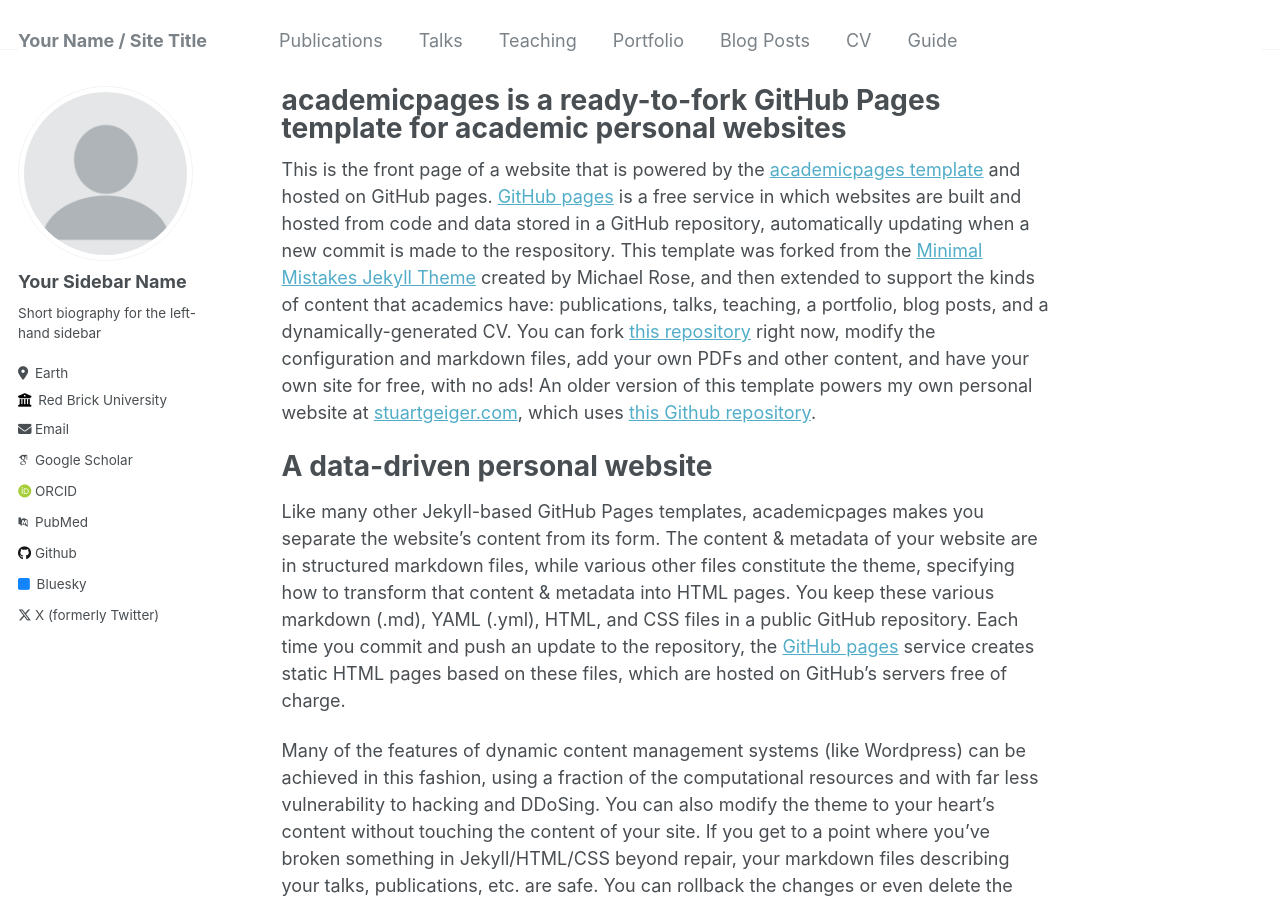
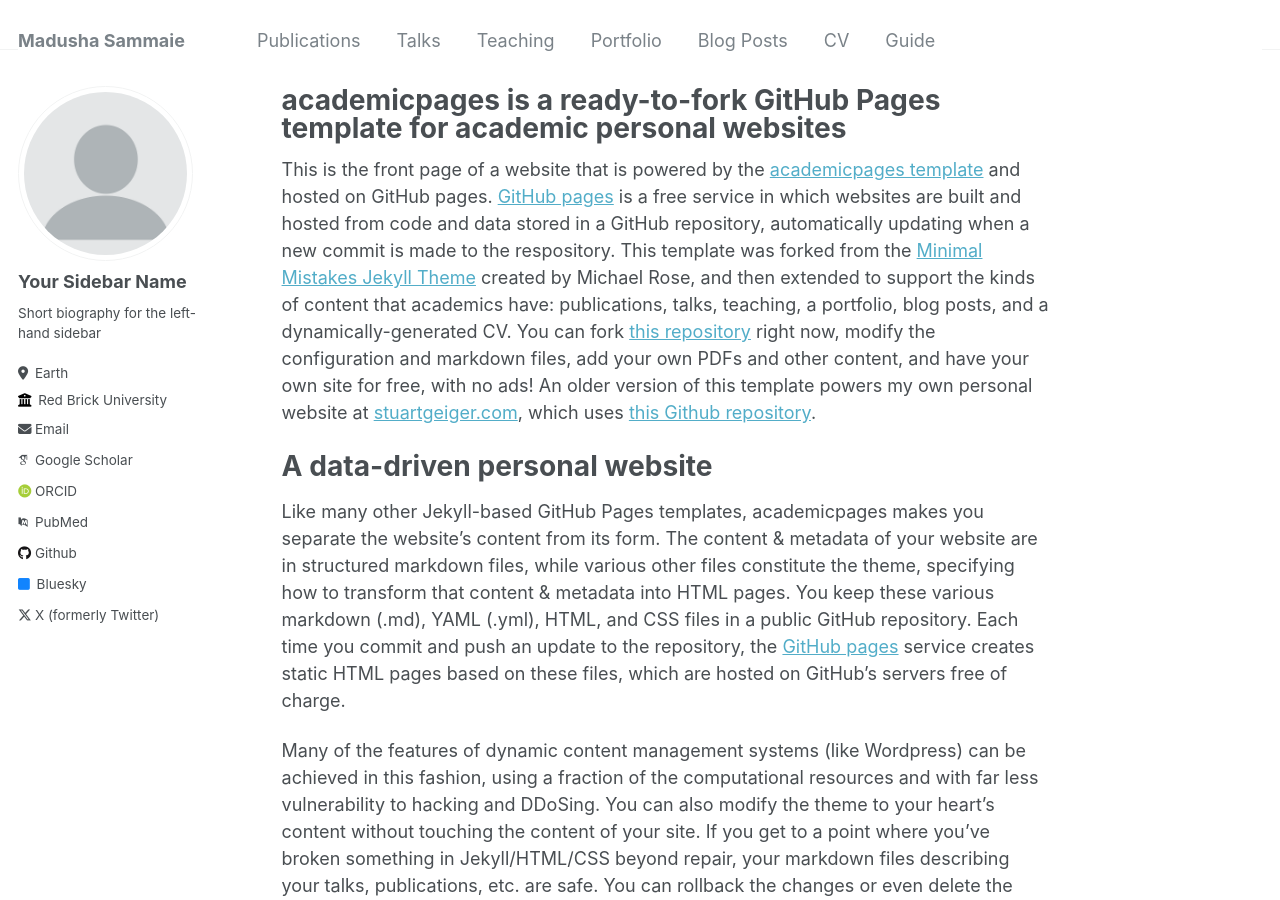
Before and after one commit to MadushaSammani/Madusha.github.io, a Jekyll site: the page built from _pages/about.md, in a window 1280 px wide and 900 px high. Built offline with Jekyll 4.4.1, drawn with Linux system fonts in a browser that asks for light colours; some web fonts are replaced.

Commit message:
Update _config.yml

```diff
--- a/_config.yml
+++ b/_config.yml
@@ -8,7 +8,7 @@
 
 # Basic Site Settings
 locale                   : "en-US"
-title                    : "Your Name / Site Title"
+title                    : "Madusha Sammaie"
 title_separator          : "-"
 name                     : &name "Your Name"
 description              : &description "personal description"
```
